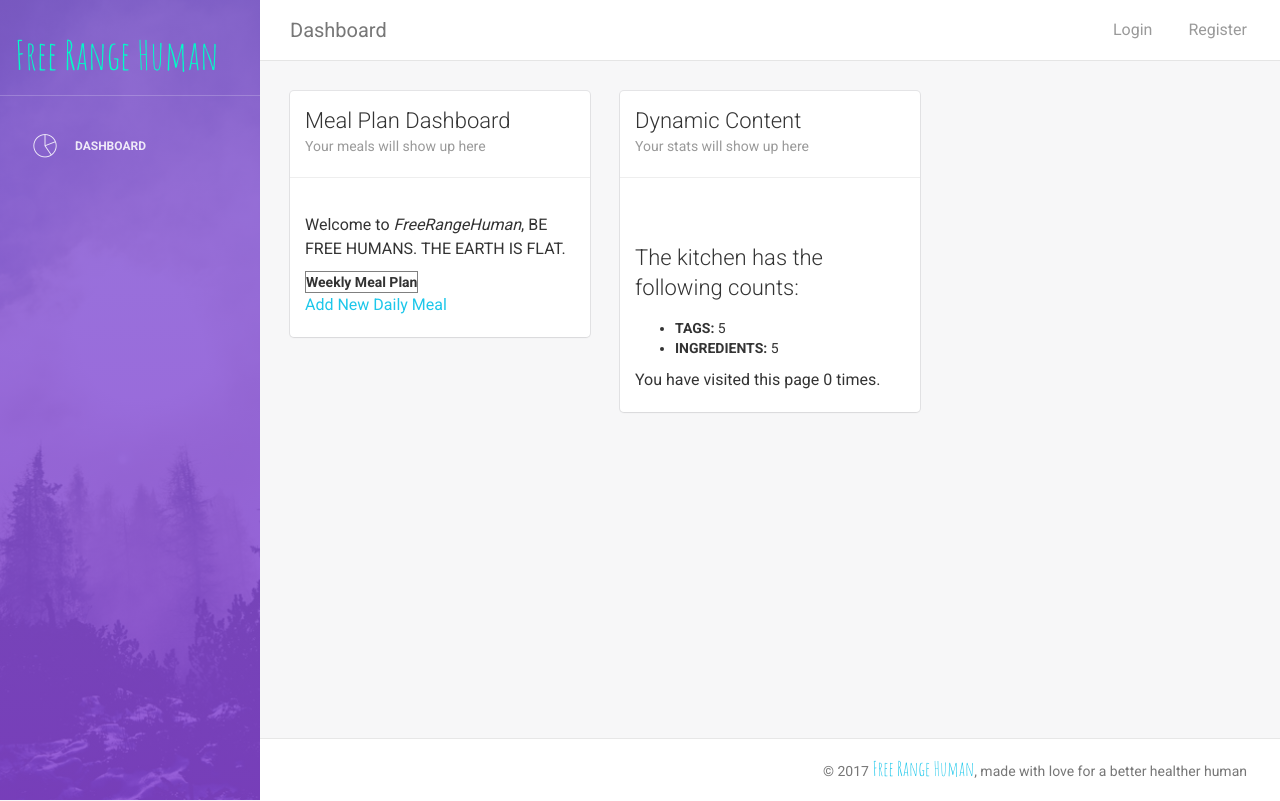
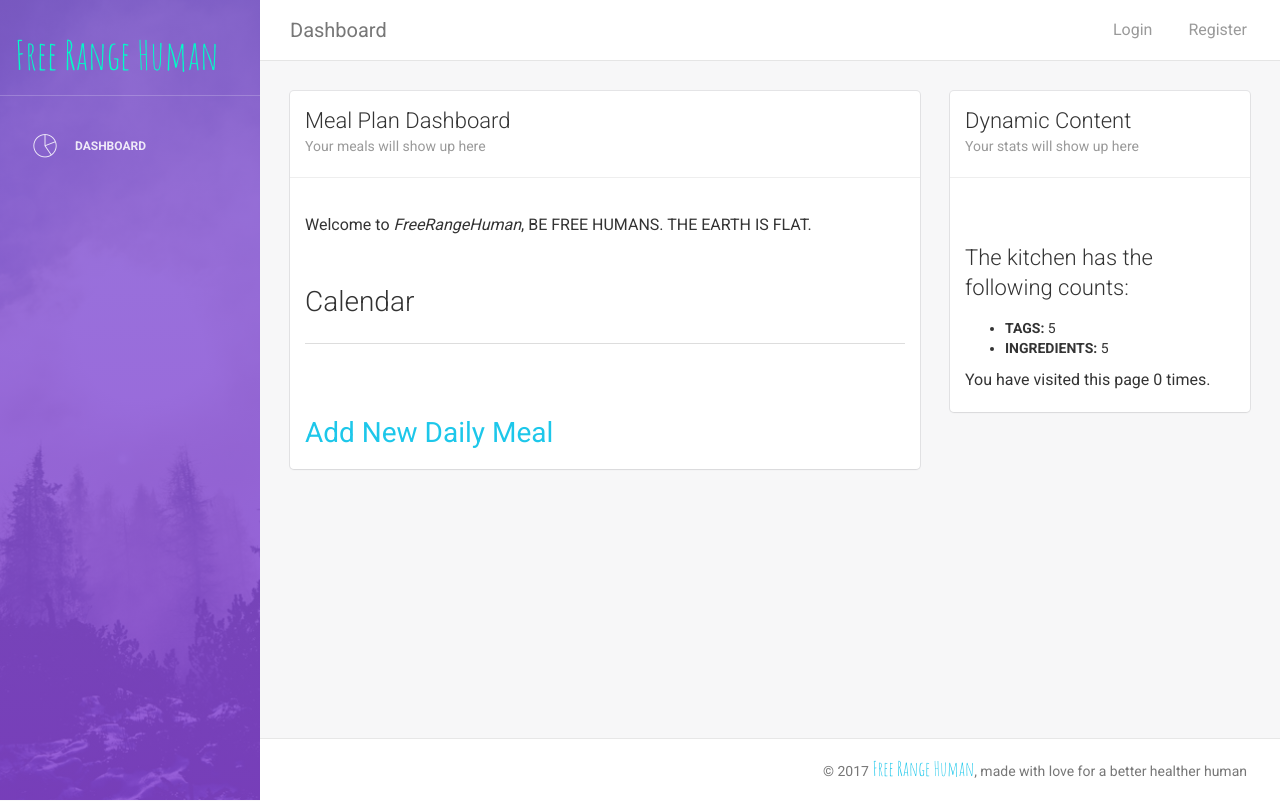
Before and after one commit to HershyKing/FreeRangeHuman, a Django app: page /dashboard/ in a window 1280 px wide. Run offline with Django 3.2, Linux system fonts and the light colour scheme; data comes from the database, SQL or seed files in the repository; lists and menus that the app fills with data are empty; some libraries are stand-ins or nearby versions.

Commit message:
Changed Calendar UI

```diff
--- a/src/dashboard/templates/main.html
+++ b/src/dashboard/templates/main.html
@@ -1,5 +1,5 @@
 {% extends "theme/dashboard.html" %} {% block content %}
-<div class="col-md-4">
+<div class="col-md-8">
     <div class="card">
         <div class="header">
             <h4 class="title">Meal Plan Dashboard</h4>
@@ -8,26 +8,31 @@
         <hr>
         <div class="content">
             <p>Welcome to <em>FreeRangeHuman</em>, BE FREE HUMANS. THE EARTH IS FLAT.</p>
-            <table border="1">
-                <thead>
+            <br>
+            <h3>Calendar</h3>
+            <div class="content table-responsive table-full-width">
+                <table class="table table-hover">
+
+                    <tbody>
                     <tr>
-                        <th>Weekly Meal Plan</th>
+                        {% for day in days_this_week %}
+                            <td>
+                                {% for meal_plan in meal_plans %}
+                                {% if meal_plan.date == day.date %}
+                                <a href="{% url 'meal_plan' meal_plan.pk %}">{{meal_plan.date}}<br></a>
+                                {% else %}
+                                {{day.date}}
+                                {% endif %}
+                                {% endfor %}
+                            </td>
+                        {% endfor %}
                     </tr>
-                </thead>
-                <tbody>
-                    {% for meal_plan in meal_plans %}
-                    <tr>
-                        <td>
-                            <a href="{% url 'meal_plan' meal_plan.pk %}">{{meal_plan.date}}<br></a>
-                        </td>
-                    </tr>
-                    {% endfor %}
-                </tbody>
-            </table>
-            <p><a href="{% url 'add_mealplan'%}">Add New Daily Meal</a>
-                <br>
-            </p>
-
+                    </tbody>
+                </table>
+            </div>
+            <h3>
+                <a href="{% url 'add_mealplan'%}">Add New Daily Meal</a>
+            </h3>
         </div>
     </div>
 </div>
--- a/src/dashboard/views.py
+++ b/src/dashboard/views.py
@@ -104,7 +104,13 @@ def meal_plan(request, pk):
     calories = (Calendar.objects.filter(id=pk).values_list('meal_plans__meal1__calories', flat=True)[0]
         + Calendar.objects.filter(id=pk).values_list('meal_plans__meal2__calories', flat=True)[0]
         + Calendar.objects.filter(id=pk).values_list('meal_plans__meal3__calories', flat=True)[0])
-    calGoalDelta = request.user.preferences.calorie_Goal - calories
+
+    if (type(request.user.preferences.calorie_Goal) == 'int'):
+        calGoalDelta = request.user.preferences.calorie_Goal - calories
+    else:
+        calGoalDelta = 2000
+
+    # calGoalDelta = request.user.preferences.calorie_Goal - calories
     return render(request, 'meal.html', {'meal': meal, 'calories': calories, 'calGoalDelta':calGoalDelta})
 
 #If clicked signup, else hits first and opens the SignUpForm, when they fill it out via Post then save, clean and scrape preference attributes
@@ -241,14 +247,37 @@ def main(request):
     meal_plans = Calendar.objects.filter(user__id=request.user.id).filter(date__range=[startdate,enddate]).order_by('-date')
 
 
+    # Get days of week
+    days_this_week = []
+    current_date = datetime.today()
+    days_this_week.append(current_date)
+    for i in range(6):
+        current_date = current_date + timedelta(days=1)
+        days_this_week.append(current_date)
+
+    print('days_this_week', days_this_week)
+    print('meal_plans', meal_plans)
+
+    # for m in meal_plans:
+    #     print('m:', m.date)
+
+    # cal = []
+    # for day in days_this_week:
+    #     temp_date = datetime.today()
+    #     for m in meal_plans:
+    #         if m.date == day.date:
+    #             temp_date = m
+
+
     # Number of visits to this view, as counted in the session variable.
     num_visits=request.session.get('num_visits', 0)
     request.session['num_visits'] = num_visits+1
 
+
     return render(
     request,
     'main.html',
-    context={'num_tags':num_tags, 'num_ing':num_ing, 'num_visits':num_visits, 'meal_plans': meal_plans})
+    context={'num_tags':num_tags, 'num_ing':num_ing, 'num_visits':num_visits, 'meal_plans': meal_plans, 'days_this_week':days_this_week})
 
 def getPantry(request):
 
```
